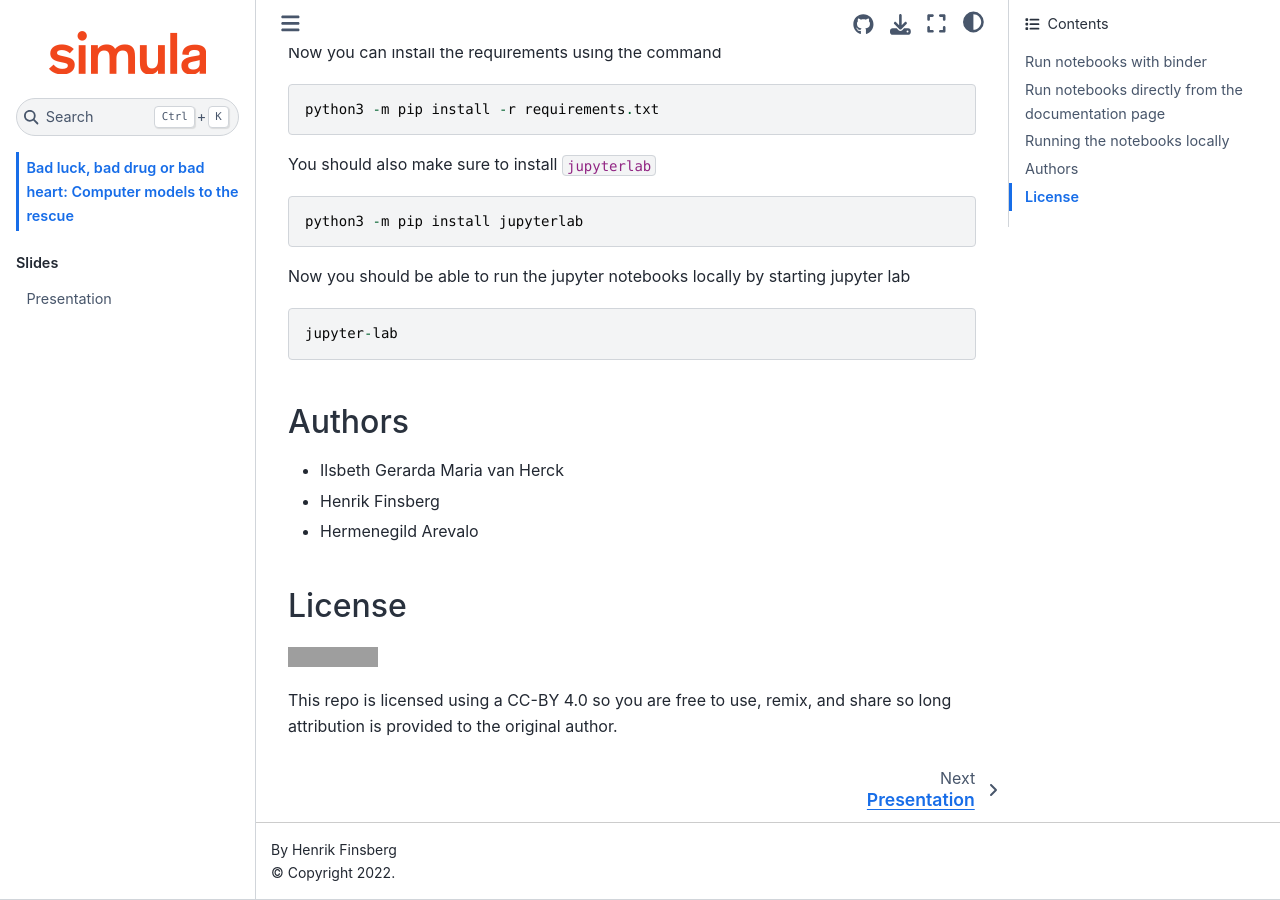
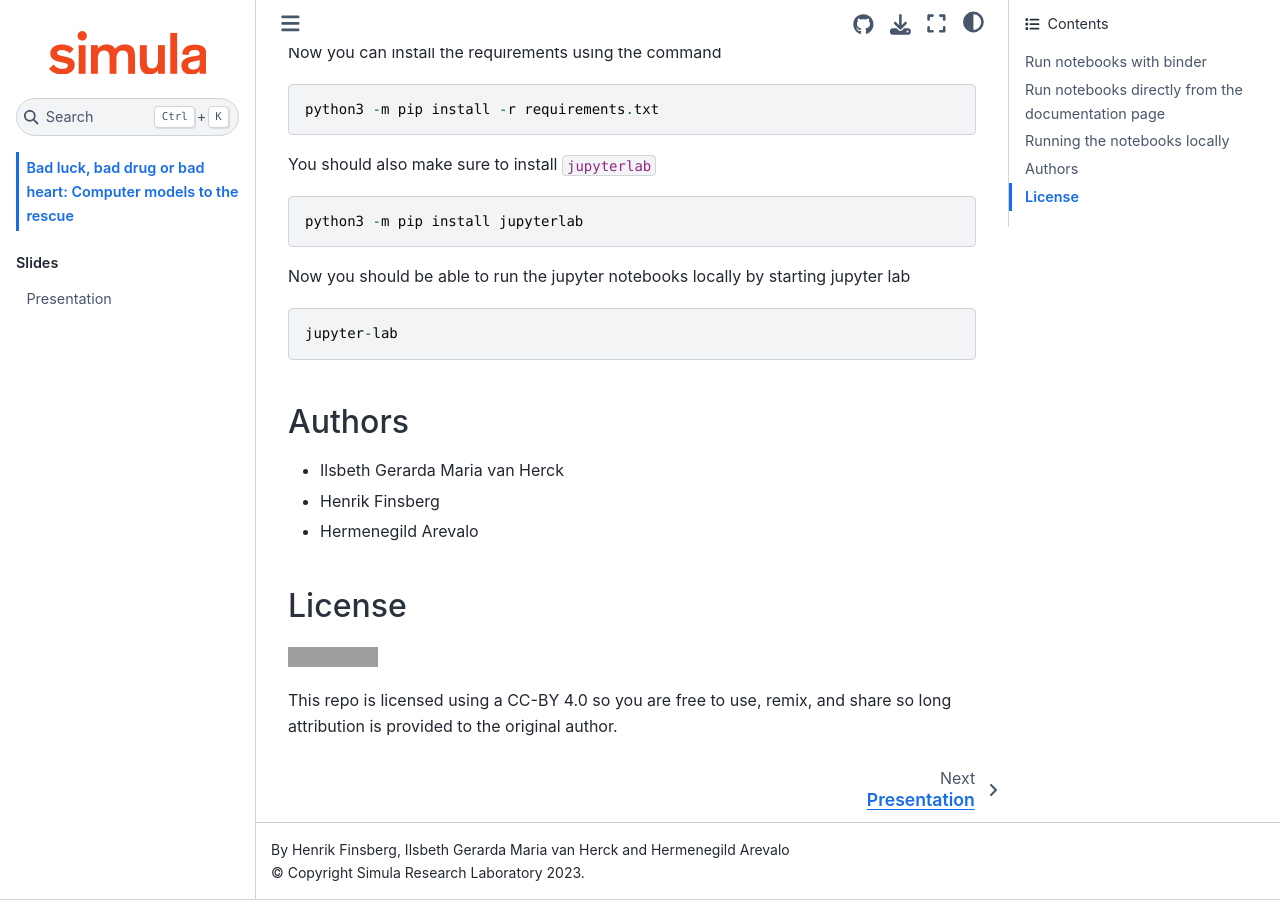
Before and after one commit to ComputationalPhysiology/uio-digital-scholarship-days, a Jupyter Book: the page built from README.md, in a window 1280 px wide and 900 px high, scrolled down 1479 px. Built offline with Jupyter Book 1.0.4 settings and Sphinx 7.4.7 and the Sphinx Book theme 1.1.4, drawn with Linux system fonts in a browser that asks for light colours; pages that are not in the unit, such as notebooks, are missing from menus; grey boxes are pictures that could not be loaded.

Commit message:
Update authors and copyright statement

```diff
--- a/_config.yml
+++ b/_config.yml
@@ -2,9 +2,9 @@
 # Learn more at https://jupyterbook.org/customize/config.html
 
 title: "Bad luck, bad drug or bad heart: Computer models to the rescue"
-author: Henrik Finsberg
+author: Henrik Finsberg, Ilsbeth Gerarda Maria van Herck and Hermenegild Arevalo
 logo: "figures/logo.png"
-copyright: "2022"
+copyright: "Simula Research Laboratory 2023"
 only_build_toc_files: true
 
 # Force re-execution of notebooks on each build.
```
